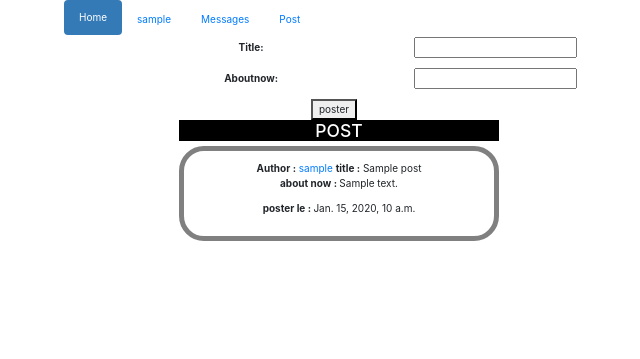
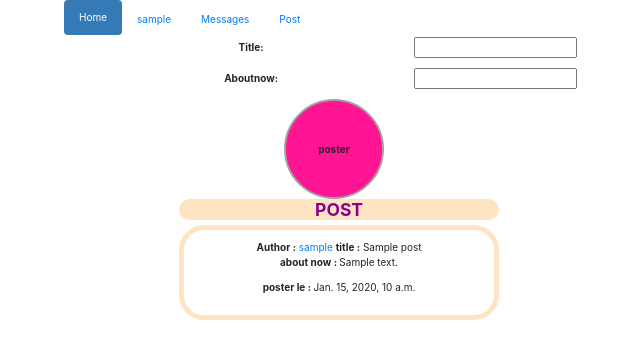
Before and after one commit to firchatn/Ciao-Space, a Django app: page /space/1/1/post/ in a window 1280 px wide. Shown: the top 359 px of the page, without its empty margins (306-946 px from the left). Run offline with Django 3.2, Linux system fonts and the light colour scheme; tables that the repository leaves empty hold one stand-in row (values such as "Sample post"); some libraries are stand-ins or nearby versions.

Commit message:
add styling for posting button

```diff
--- a/space/templates/space/post.html
+++ b/space/templates/space/post.html
@@ -33,6 +33,7 @@
     margin-left: 400px;
     text-align: center;
     border-radius: 25px;
+    border-color: #FFE4C4;
 }
 label {
     width: 320px;
@@ -41,11 +42,23 @@ label {
     text-align: center;
 }
 h3 {
-  color: white ;
-  background-color: black;
+  color: #8B008B ;
+  background-color: #FFE4C4;
   width: 320px;
   text-align: center;
   margin-left: 400px;
+  border-radius: 25px;
+  font-weight: bold;
+}
+#butPost {
+  border: 2px solid #a1a1a1;
+  border-radius: 50%;
+  background-color: #FF1493;
+  width: 100px;
+  height : 100px;
+  font-weight: bold;
+
+
 }
 </style>
 
@@ -53,7 +66,7 @@ h3 {
 
     {% csrf_token %}
     {{ form.as_p }}
-    <button type="submit">poster</button>
+    <button type="submit"  id ="butPost">poster</button>
 
 </form>
 <h3>POST</h3>
```
